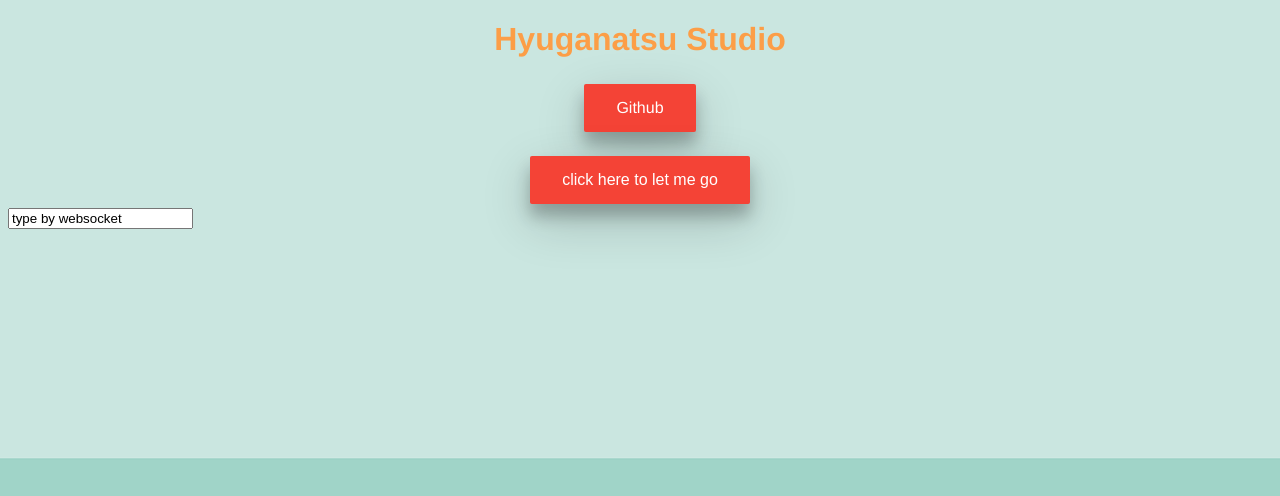
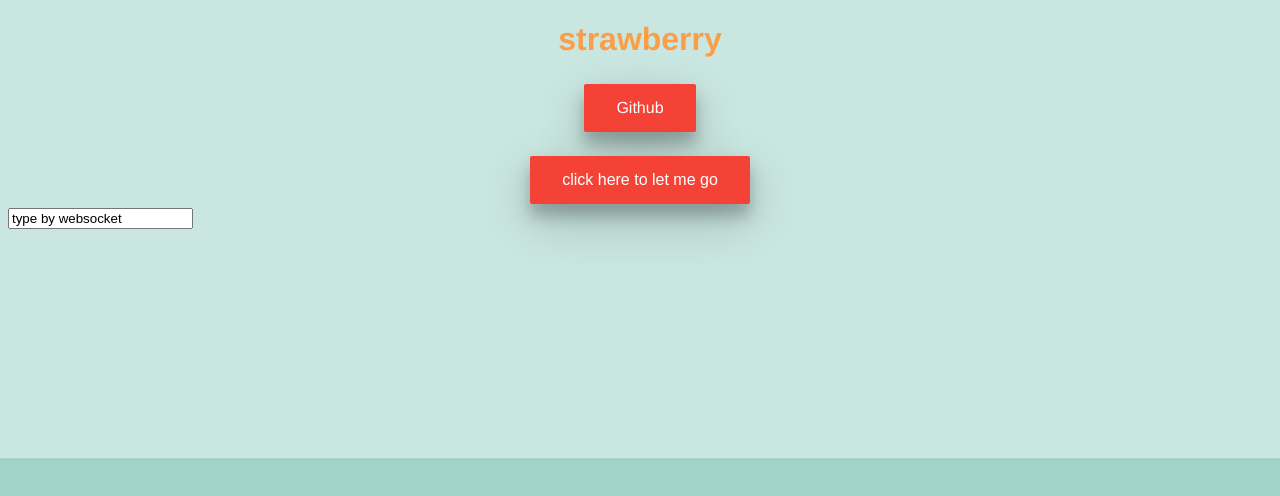
Before and after one commit to org0000h/strawberry, a website: page public/index.html in a window 1280 px wide. Drawn offline with nearby package versions, Linux system fonts and the light colour scheme; no server answers.

Commit message:
update readme ,change  webpage txt

```diff
--- a/public/index.html
+++ b/public/index.html
@@ -9,11 +9,11 @@
         <script src="javascripts/vue.js"></script>
         <script src="/socket.io/socket.io.js"></script>
         <script  defer src="javascripts/client.js"></script>
-        <title>my web</title>
+        <title>strawberry title</title>
 
     </head>
     <body>
-        <h1 v-if="seen" id = "main" class="title">Hyuganatsu Studio</h1>
+        <h1 v-if="seen" id = "main" class="title">strawberry</h1>
         <p></p>
         <div style="text-align:center">
           <a   href = "https://github.com/org0000h"  target = "_blank" class="bt"  >Github</a>
```
Also changed, not shown: README.md.
